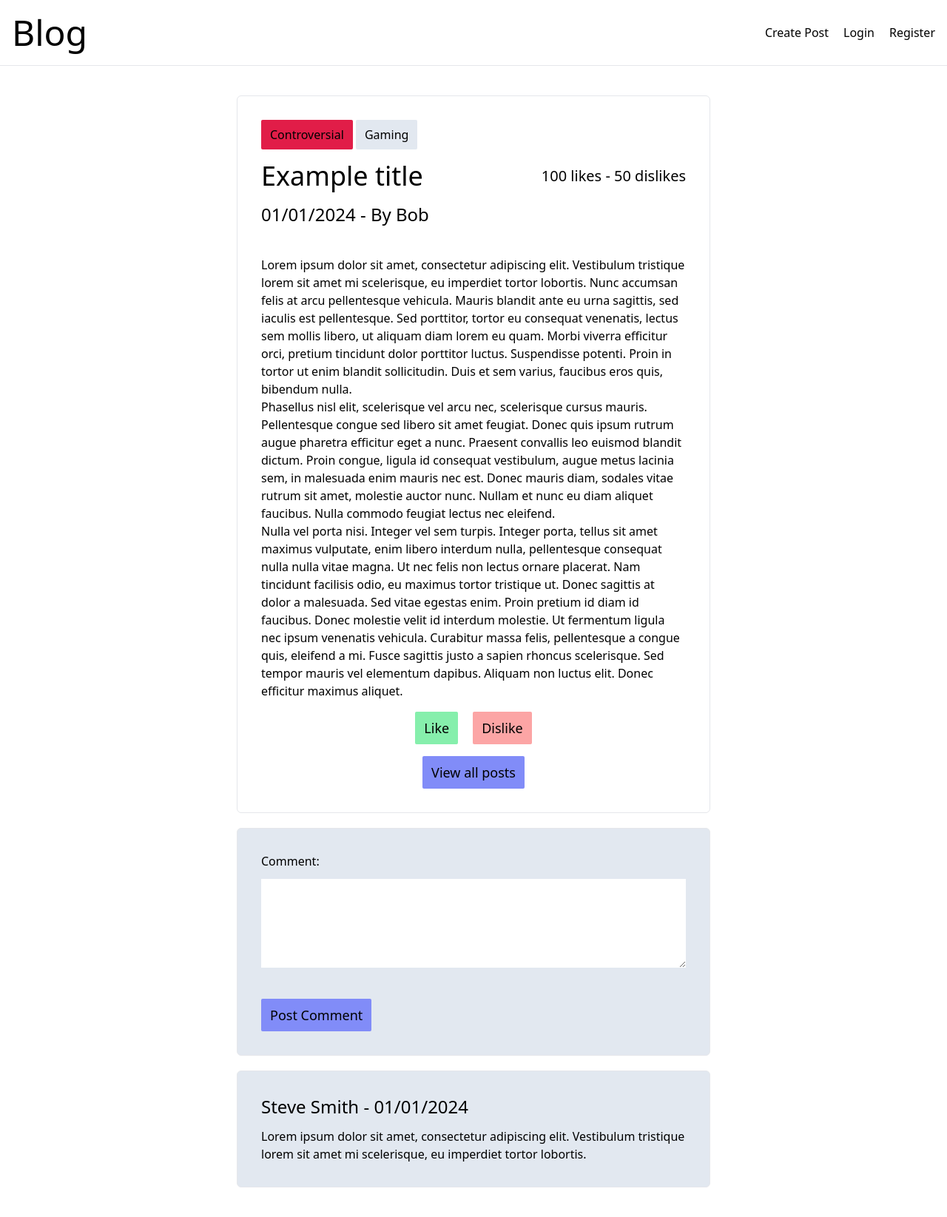
After one commit to iO-Academy/24-jan-frolicking-frogs-blogging-site, a PHP site: page /test.php in a window 1280 px wide. The commit adds this page. Shown: the whole page at 74% size. Run offline with PHP 8.4, Linux system fonts and the light colour scheme; some libraries are stand-ins or nearby versions.

```diff
--- /dev/null
+++ b/test.php
@@ -0,0 +1,64 @@
+<?php
+?>
+
+<!DOCTYPE html>
+<html lang="en">
+<head>
+    <meta charset="UTF-8">
+    <title>Blog - Example Title</title>
+    <script src="https://cdn.tailwindcss.com"></script>
+</head>
+<body class="selection:bg-teal-200">
+<nav class="flex justify-between items-center py-5 px-4 mb-10 border-b border-solid">
+    <a href="index.php"><h1 class="text-5xl">Blog</h1></a>
+    <div class="flex gap-5">
+        <a href="addPost.php">Create Post</a>
+        <a href="login.php">Login</a>
+        <a href="register.php">Register</a>
+    </div>
+</nav>
+
+<section class="container md:w-1/2 mx-auto">
+    <article class="p-8 border border-solid rounded-md">
+        <span class="px-3 py-2 bg bg-rose-600 inline-block mb-4 rounded-sm">Controversial</span>
+        <span class="px-3 py-2 bg bg-slate-200 inline-block mb-4 rounded-sm">Gaming</span>
+        <div class="flex justify-between items-center flex-col md:flex-row mb-4">
+            <h2 class="text-4xl">Example title</h2>
+            <span class="text-xl">100 likes - 50 dislikes</span>
+        </div>
+        <p class="text-2xl mb-10">01/01/2024 - By Bob</p>
+        <p>
+            Lorem ipsum dolor sit amet, consectetur adipiscing elit. Vestibulum tristique lorem sit amet mi scelerisque, eu imperdiet tortor lobortis. Nunc accumsan felis at arcu pellentesque vehicula. Mauris blandit ante eu urna sagittis, sed iaculis est pellentesque. Sed porttitor, tortor eu consequat venenatis, lectus sem mollis libero, ut aliquam diam lorem eu quam. Morbi viverra efficitur orci, pretium tincidunt dolor porttitor luctus. Suspendisse potenti. Proin in tortor ut enim blandit sollicitudin. Duis et sem varius, faucibus eros quis, bibendum nulla.<br />
+            Phasellus nisl elit, scelerisque vel arcu nec, scelerisque cursus mauris. Pellentesque congue sed libero sit amet feugiat. Donec quis ipsum rutrum augue pharetra efficitur eget a nunc. Praesent convallis leo euismod blandit dictum. Proin congue, ligula id consequat vestibulum, augue metus lacinia sem, in malesuada enim mauris nec est. Donec mauris diam, sodales vitae rutrum sit amet, molestie auctor nunc. Nullam et nunc eu diam aliquet faucibus. Nulla commodo feugiat lectus nec eleifend.<br />
+            Nulla vel porta nisi. Integer vel sem turpis. Integer porta, tellus sit amet maximus vulputate, enim libero interdum nulla, pellentesque consequat nulla nulla vitae magna. Ut nec felis non lectus ornare placerat. Nam tincidunt facilisis odio, eu maximus tortor tristique ut. Donec sagittis at dolor a malesuada. Sed vitae egestas enim. Proin pretium id diam id faucibus. Donec molestie velit id interdum molestie. Ut fermentum ligula nec ipsum venenatis vehicula. Curabitur massa felis, pellentesque a congue quis, eleifend a mi. Fusce sagittis justo a sapien rhoncus scelerisque. Sed tempor mauris vel elementum dapibus. Aliquam non luctus elit. Donec efficitur maximus aliquet.
+        </p>
+        <div class="flex justify-center gap-5">
+            <a class="px-3 py-2 mt-4 text-lg bg-green-300 hover:bg-green-400 hover:text-white transition inline-block rounded-sm" href="#">Like</a>
+            <a class="px-3 py-2 mt-4 text-lg bg-red-300 hover:bg-red-400 hover:text-white transition inline-block rounded-sm" href="#">Dislike</a>
+        </div>
+        <div class="flex justify-center">
+            <a class="px-3 py-2 mt-4 text-lg bg-indigo-400 hover:bg-indigo-700 hover:text-white transition inline-block rounded-sm" href="index.php">View all posts</a>
+        </div>
+    </article>
+</section>
+
+<section class="container md:w-1/2 mx-auto mt-5">
+    <form class="p-8 border border-solid rounded-md bg-slate-200">
+        <div class="mb-5">
+            <label class="mb-3 block" for="content">Comment:</label>
+            <textarea class="w-full" id="content" rows="5"></textarea>
+        </div>
+
+        <input class="px-3 py-2 mt-4 text-lg bg-indigo-400 hover:bg-indigo-700 hover:text-white transition inline-block rounded-sm" type="submit" value="Post Comment" />
+    </form>
+</section>
+
+<section class="container md:w-1/2 mx-auto mt-5 mb-10">
+    <div class="p-8 border border-solid rounded-md bg-slate-200">
+        <div class="text-2xl mb-3">Steve Smith - 01/01/2024</div>
+        <p> Lorem ipsum dolor sit amet, consectetur adipiscing elit. Vestibulum tristique lorem sit amet mi scelerisque, eu imperdiet tortor lobortis.</p>
+    </div>
+</section>
+
+</body>
+</html>
```
Also changed, not shown: singlePost.php (+61 -5 lines), src/CommentsViewHelper.php (added, +22 -0 lines), src/Entities/Comment.php (added, +25 -0 lines), src/Models/CommentModel.php (added, +46 -0 lines).
